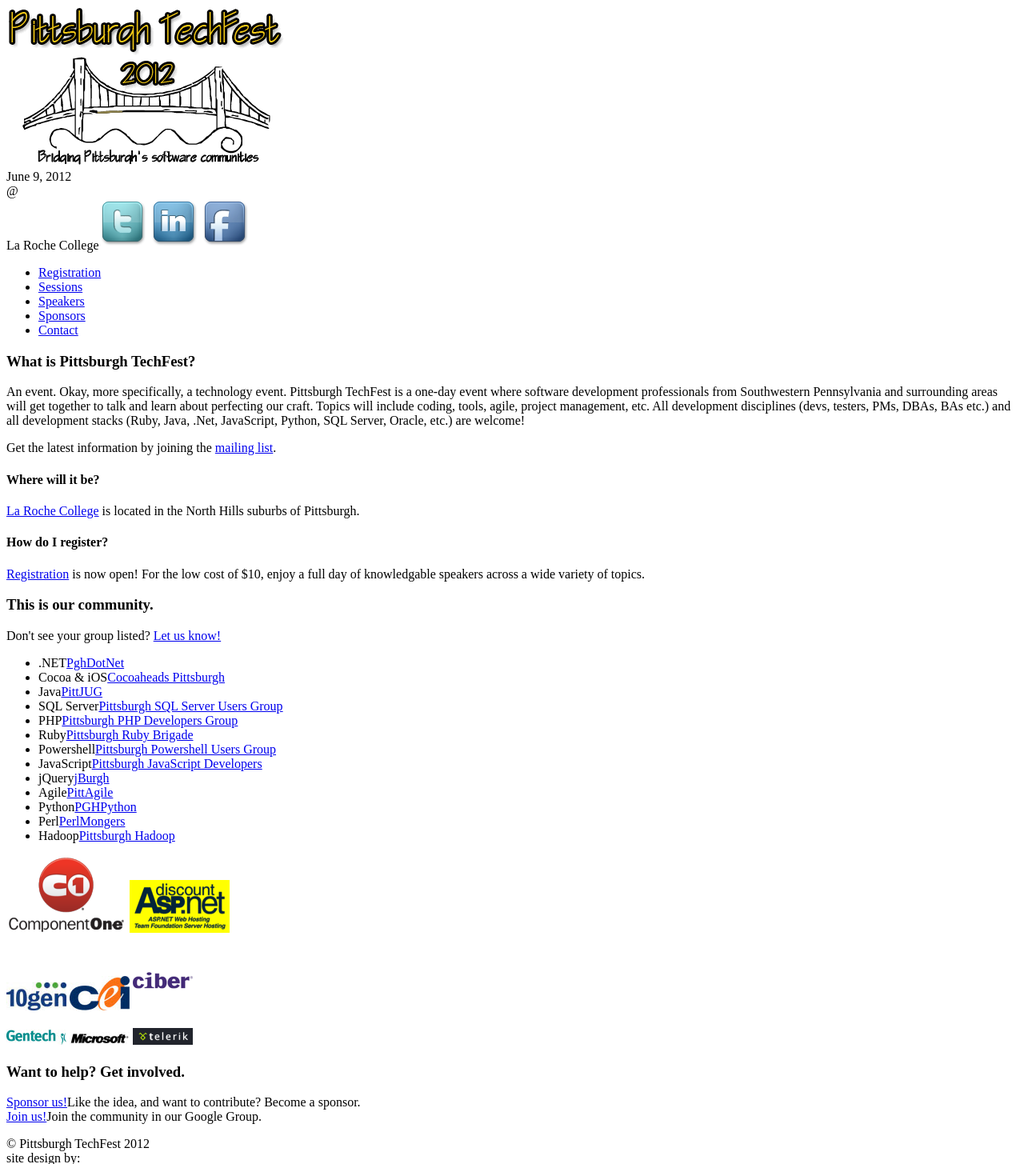
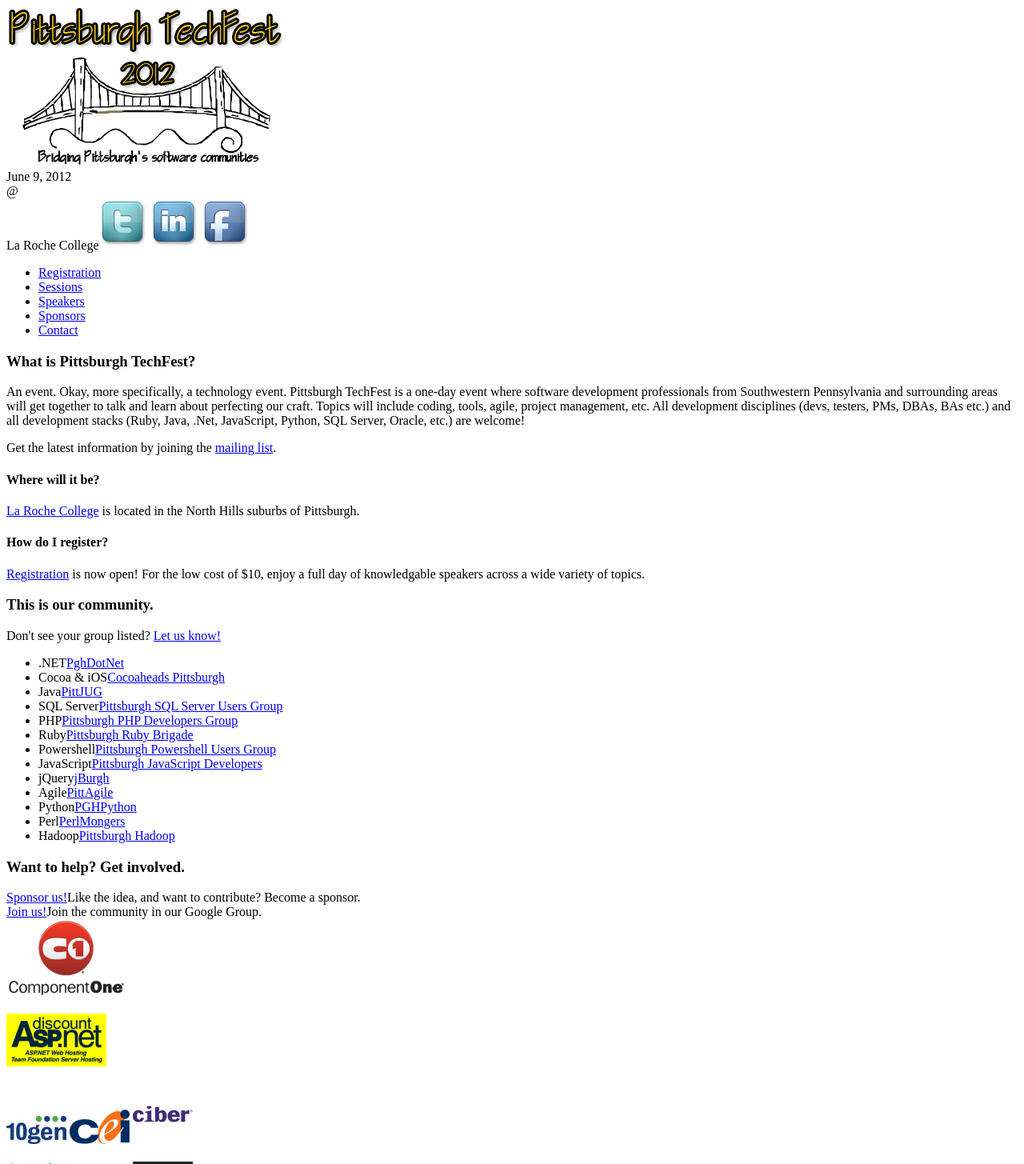
Before and after one commit to PghTechFest/pghtechfest.github.com, a Jekyll site: the page built from index.md, in a window 1280 px wide. Shown: the top 1455 px of the page at 80% size. Built offline with Jekyll 4.4.1, drawn with Linux system fonts in a browser that asks for light colours; some web fonts are replaced; grey boxes are pictures that could not be loaded.

Commit message:
updated sponsor section

```diff
--- a/index.md
+++ b/index.md
@@ -45,18 +45,6 @@
 	</ul>
 </div>
 
-<div class="sponsors sponsorspage clear">
-  <a href="http://www.componentone.com/"><img src="/assets/themes/pghtechfest/images/componentone_small.png" alt="Component One" /></a>
-<a href="http://www.discountasp.net/"><img src="/assets/themes/pghtechfest/images/daspnet_small.gif" alt="Discount ASP.Net" /></a>
-<br><br>
-<a href="http://www.10gen.com/"><img src="/assets/themes/pghtechfest/images/10gen_small.jpg" alt="10gen" /></a>
-<a href="http://www.cei.com/"><img src="/assets/themes/pghtechfest/images/cei_small.jpg" alt="CEI" /></a>
-<a href="http://www.ciber.com/"><img src="/assets/themes/pghtechfest/images/ciber_small.png" alt="Ciber" /></a>
-<br><br>
-<a href="http://www.gentech.com/"><img src="/assets/themes/pghtechfest/images/gentech_small.jpg" alt="Gentech" /></a>
-<a href="http://www.microsoft.com/"><img src="/assets/themes/pghtechfest/images/microsoft_small.jpg" alt="Microsoft" /></a>
-<a href="http://www.Telerik.com/"><img src="/assets/themes/pghtechfest/images/telerik_small.gif" alt="Telerik" /></a>
-</div>
 
 <div class="help-out">
 	<h3>Want to help? Get involved.</h3>
@@ -81,6 +69,20 @@
 	</div>
 
 	</div>
+
+<div>
+  <a href="http://www.componentone.com/"><img src="/assets/themes/pghtechfest/images/componentone_small.png" alt="Component One" /></a> <br><br>
+<a href="http://www.discountasp.net/"><img src="/assets/themes/pghtechfest/images/daspnet_small.gif" alt="Discount ASP.Net" /></a>
+<br><br>
+<a href="http://www.10gen.com/"><img src="/assets/themes/pghtechfest/images/10gen_small.jpg" alt="10gen" /></a>
+<a href="http://www.cei.com/"><img src="/assets/themes/pghtechfest/images/cei_small.jpg" alt="CEI" /></a>
+<a href="http://www.ciber.com/"><img src="/assets/themes/pghtechfest/images/ciber_small.png" alt="Ciber" /></a>
+<br><br>
+<a href="http://www.gentech.com/"><img src="/assets/themes/pghtechfest/images/gentech_small.jpg" alt="Gentech" /></a>
+<a href="http://www.microsoft.com/"><img src="/assets/themes/pghtechfest/images/microsoft_small.jpg" alt="Microsoft" /></a>
+<a href="http://www.Telerik.com/"><img src="/assets/themes/pghtechfest/images/telerik_small.gif" alt="Telerik" /></a>
+</div>
+
 <div class="clear"></div>
 
 
```
